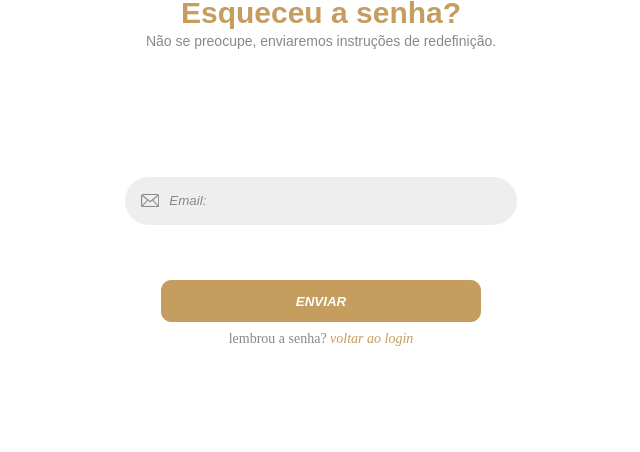
After one commit to weslleysholanda/SarafashionApp, a PHP site: page /esqueceuSenha.html in a window 1280 px wide. The commit adds this page. Shown: the part 384-836 px from the top of the page, without its empty margins (319-959 px from the left). Run offline with PHP 8.4, Linux system fonts and the light colour scheme.

Commit message:
feat: adicionado tela esqueceu senha

```diff
--- /dev/null
+++ b/esqueceuSenha.html
@@ -0,0 +1,49 @@
+<!DOCTYPE html>
+<html lang="pt-br">
+
+<head>
+    <meta charset="UTF-8">
+    <meta name="viewport" content="width=device-width, initial-scale=1.0">
+    <title>Esqueceu a Senha</title>
+    <link rel="stylesheet" href="style.css">
+    <link rel="stylesheet" href="reset.css">
+</head>
+
+<body>
+    <main class="app home-login perfil editar-perfil esqueceuSenha">
+        <section class="login">
+            <div class="background_login">
+                <img src="assets/img/login-light.png" alt="">
+                <div class="logo">
+                    <img src="assets/img/logo_sarafashion.svg" alt="">
+                </div>
+            </div>
+            <div class="container-login">
+                <div class="header-login">
+                    <h1>Esqueceu a senha? </h1>
+                    <p>Não se preocupe, enviaremos instruções de redefinição.</p>
+                </div>
+                <div class="campo-info">
+                    <form action="">
+                        <div class="campo-input">
+                            <svg xmlns="http://www.w3.org/2000/svg" viewBox="0 0 18 13">
+                                <path id="Caminho_9" data-name="Caminho 9"
+                                    d="M15.75,64H2.25A2.21,2.21,0,0,0,0,66.167v8.667A2.21,2.21,0,0,0,2.25,77h13.5A2.21,2.21,0,0,0,18,74.833V66.167A2.21,2.21,0,0,0,15.75,64Zm-3.7,5.782,4.763-3.93a1.01,1.01,0,0,1,.066.315v8.667a.992.992,0,0,1-.045.213Zm3.7-4.7a1.076,1.076,0,0,1,.211.041L9,70.87,2.039,65.125a1.076,1.076,0,0,1,.211-.041ZM1.17,75.045a.98.98,0,0,1-.045-.212V66.167a1.011,1.011,0,0,1,.066-.315l4.761,3.929Zm1.08.872a1.118,1.118,0,0,1-.321-.062l4.878-5.368,1.827,1.508a.576.576,0,0,0,.732,0l1.827-1.508,4.878,5.368a1.112,1.112,0,0,1-.321.062Z"
+                                    transform="translate(0 -64)" fill="#888" />
+                            </svg>
+
+                            <input type="email" placeholder="Email:" />
+                        </div>
+
+                        <div class="input-post">
+                            <button>Enviar</button>
+                            <a href="login.html">lembrou a senha? <span>voltar ao login</span></a>
+                        </div>
+                    </form>
+                </div>
+            </div>
+        </section>
+    </main>
+</body>
+
+</html>
--- a/login.html
+++ b/login.html
@@ -10,7 +10,7 @@
 </head>
 
 <body>
-    <main class="app">
+    <main class="app home-login">
         <section class="login">
             <div class="background_login">
                 <img src="assets/img/login-light.png" alt="">
--- a/style.css
+++ b/style.css
@@ -359,6 +359,7 @@ body {
 }
 
 /* pagina login */
+.home-login {
   .login {
     width: 100%;
     margin: auto;
@@ -516,6 +517,7 @@ body {
 
       }
 
+    }
   }
 }
 
@@ -1445,7 +1447,6 @@ body {
     path {
       fill: #c39552;
     }
-
   }
 
   .menuNav {
@@ -4307,3 +4308,23 @@ body {
   }
 
 }
+
+.esqueceuSenha{
+  .login{
+    .container-login{
+      .header-login{
+        p{
+          font-size: 0.875em;
+          font-family: Arial, Helvetica, sans-serif;
+          color: var(--cor6);
+        }
+      }
+
+      .perfil{
+        .campo-info{
+          margin-top: 50px;
+        }
+      }
+    }
+  }
+}
```
Lines whose indentation alone changed are shown as unchanged.
